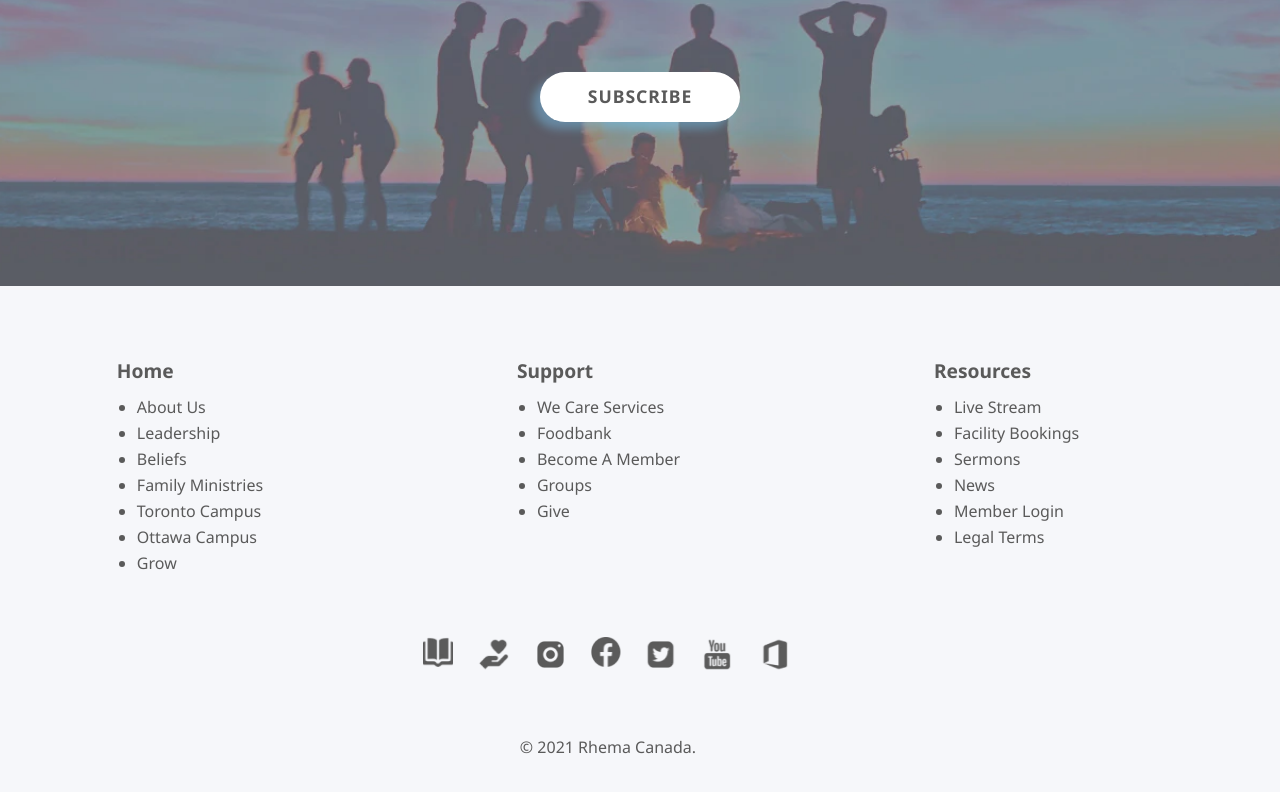
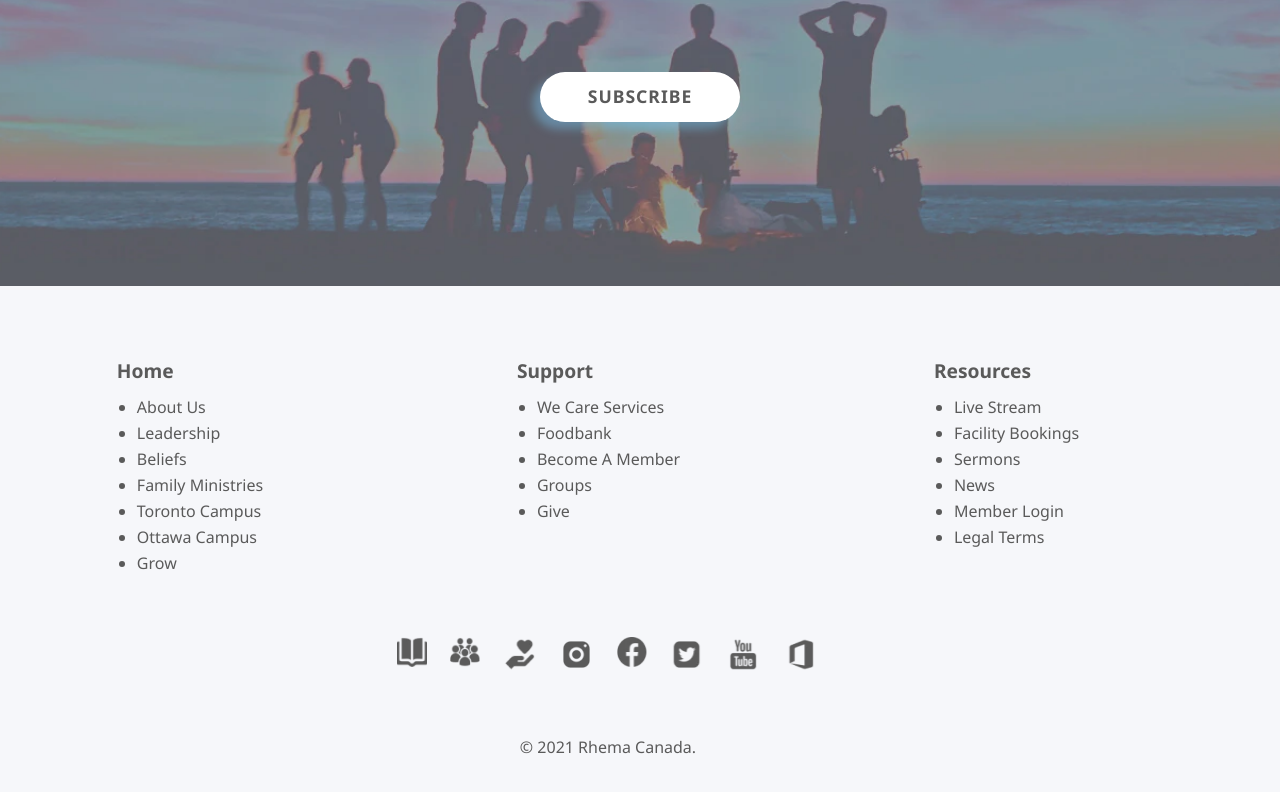
Before and after one commit to roxtran/rhemaonline-nextjs-wp, a Next.js app: page / in a window 1280 px wide. Shown: the part 1914-2706 px from the top of the page. Built offline with nearby package versions, Linux system fonts and the light colour scheme.

Commit message:
change icon size

```diff
--- a/components/Footer.js
+++ b/components/Footer.js
@@ -119,11 +119,11 @@ export default function Footer() {
             <Image src='/img/bible-icon.webp' width={30} height={30} />
           </div>
         </a>
-        {/* <a href='https://rhema.ccbchurch.com/goto/login/' target='_blank'>
+        <a href='https://rhema.ccbchurch.com/goto/login/' target='_blank'>
           <div className='icon'>
             <Image src='/img/groups-icon.webp' width={30} height={30} />
           </div>
-        </a> */}
+        </a>
         <a
           href='https://tithe.ly/give_new/www/#/tithely/give-one-time/645887?kiosk=1'
           target='_blank'
@@ -193,6 +193,7 @@ export const FooterWrapper = styled.div`
     margin: 3rem 0;
     display: flex;
     justify-content: center;
+    flex-wrap: wrap;
   }
   .icon {
     cursor: pointer;
```
